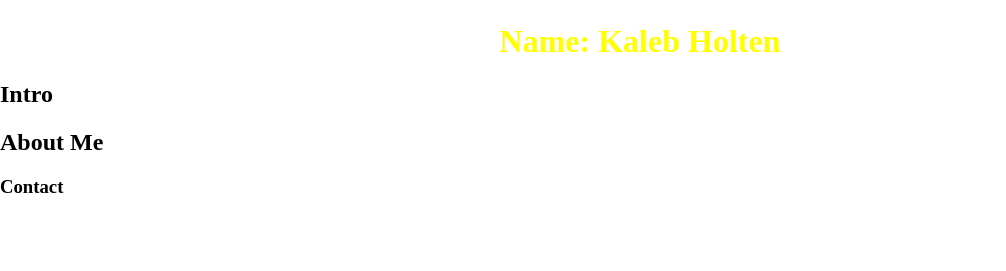
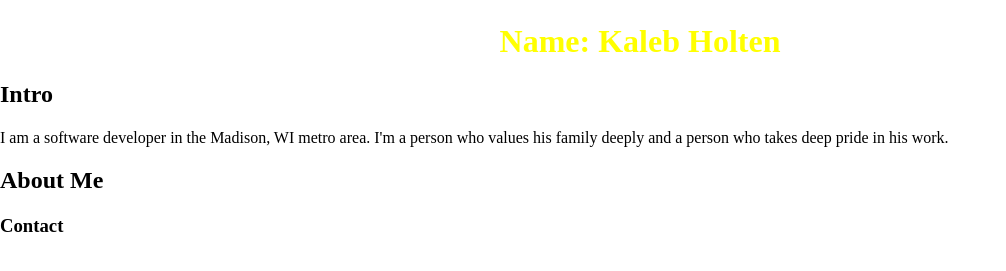
Before and after one commit to DeveloperKaleb/PortfolioWebPage, a plain HTML site: page index.html in a window 1280 px wide. Shown: the part 37-308 px from the top of the page, without its empty margins (0-1006 px from the left). Drawn offline with nearby package versions, Linux system fonts and the light colour scheme.

Commit message:
Update index.html

```diff
--- a/index.html
+++ b/index.html
@@ -14,7 +14,9 @@
     <img src="photos/family-photo.htm"/>
     <h1>Name: Kaleb Holten</h1>
     <h2>Intro</h2>
-    <p></p>
+      <article>
+      <p>I am a software developer in the Madison, WI metro area. I'm a person who values his family deeply and a person who takes deep pride in his work.</p>
+      </article>
     <h2>About Me</h2>
     <p></p>
   </main>
```
